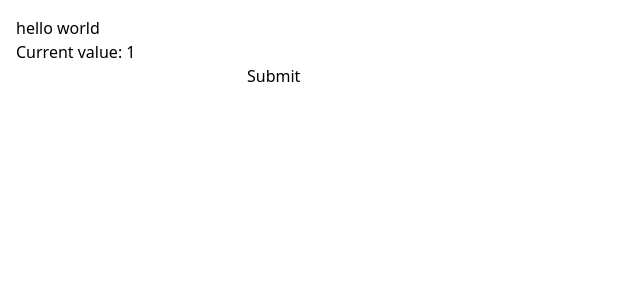
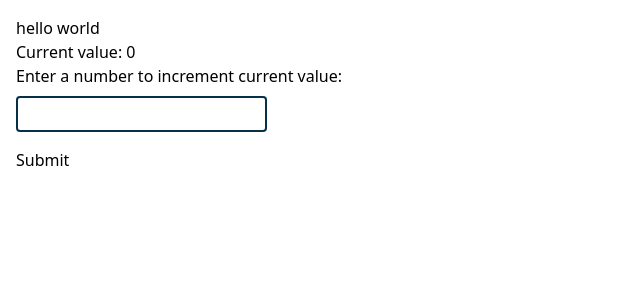
Before and after one commit to pawelblaszczyk5/form-state-test, a Next.js app: page / in a window 1280 px wide. Shown: the top 300 px of the page, without its empty margins (0-640 px from the left). Built offline with nearby package versions, Linux system fonts and the light colour scheme.

Commit message:
Validation and error handling

```diff
--- a/app/action.ts
+++ b/app/action.ts
@@ -4,10 +4,26 @@ import { revalidatePath, revalidateTag } from "next/cache";
 import { redirect } from "next/navigation";
 
 export const mutateSomething = async (
-  previousState: number,
+  previousState: { value: number; error?: string },
   payload: FormData
 ) => {
-  const newValue = previousState + Number(payload.get("value"));
+  const value = payload.get("value");
+
+  if (typeof value !== "string" || value === "")
+    return { value: previousState.value, error: "This field is required" };
+
+  const numericValue = Number(value);
+
+  if (Number.isNaN(numericValue))
+    return { value: previousState.value, error: "This field must be a number" };
+
+  if (numericValue > 25)
+    return {
+      value: previousState.value,
+      error: "This value can't be greater than 25",
+    };
+
+  const newValue = previousState.value + numericValue;
 
   if (newValue > 100) {
     revalidateTag("random");
@@ -15,5 +31,5 @@ export const mutateSomething = async (
     return redirect("/test");
   }
 
-  return newValue;
+  return { value: newValue };
 };
--- a/app/form.tsx
+++ b/app/form.tsx
@@ -1,16 +1,34 @@
 "use client";
 
 import { mutateSomething } from "#/app/action";
-import { experimental_useFormState, experimental_useFormStatus} from "react-dom";
+import { experimental_useFormState } from "react-dom";
 
 export const Form = () => {
-  const [state, dispatch] = experimental_useFormState(mutateSomething, 1);
+  const [state, dispatch] = experimental_useFormState(mutateSomething, {
+    value: 0,
+  });
 
   return (
     <>
-      <p>Current value: {state}</p>
-      <form action={dispatch}>
-        <input type="number" name="value" />
+      <p>Current value: {state.value}</p>
+      <form className="flex flex-col gap-4 items-start" action={dispatch}>
+        <div className="flex flex-col gap-2 items-start">
+          <label htmlFor="number">
+            Enter a number to increment current value:
+          </label>
+          <input
+            className="border-2 border-sky-950 rounded appearance-none px-2 py-1"
+            aria-describedby={state.error ? "" : undefined}
+            id="number"
+            type="number"
+            name="value"
+          />
+          {state.error && (
+            <span className="text-rose-700" aria-live="polite">
+              {state.error}
+            </span>
+          )}
+        </div>
         <button>Submit</button>
       </form>
     </>
```
